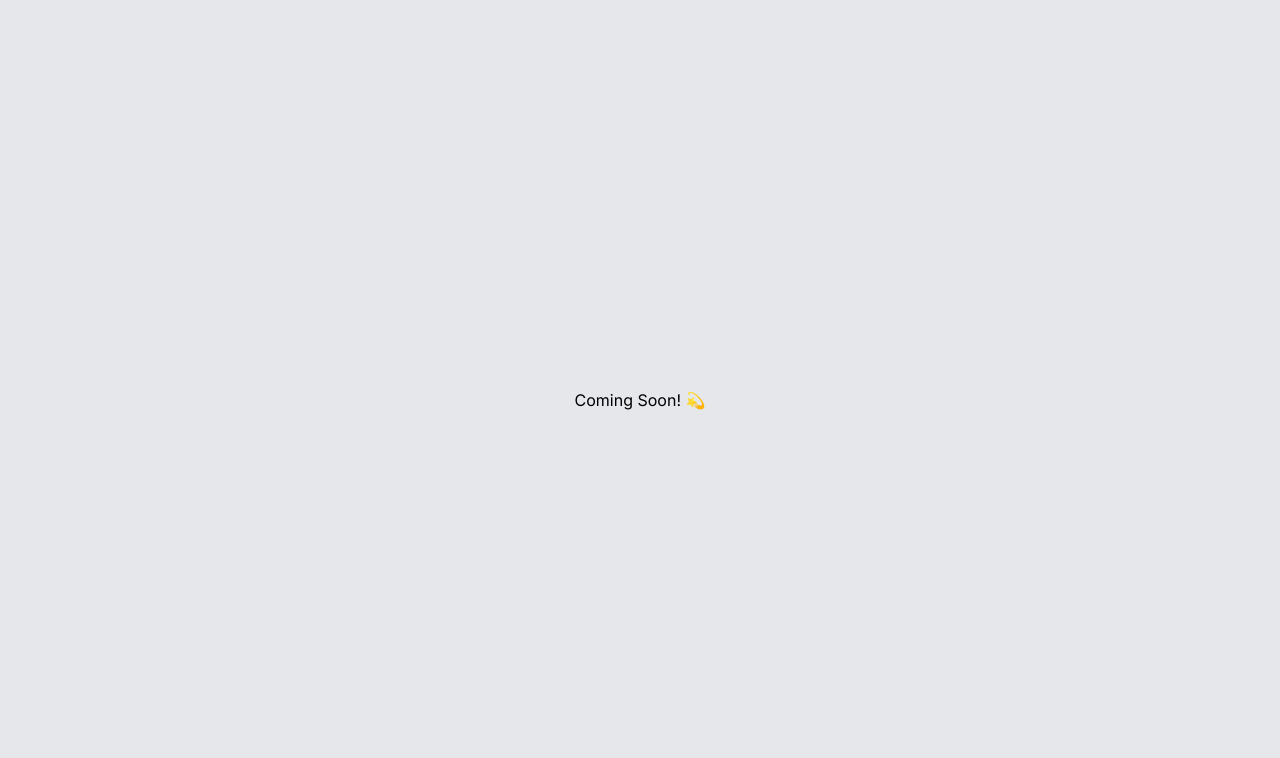
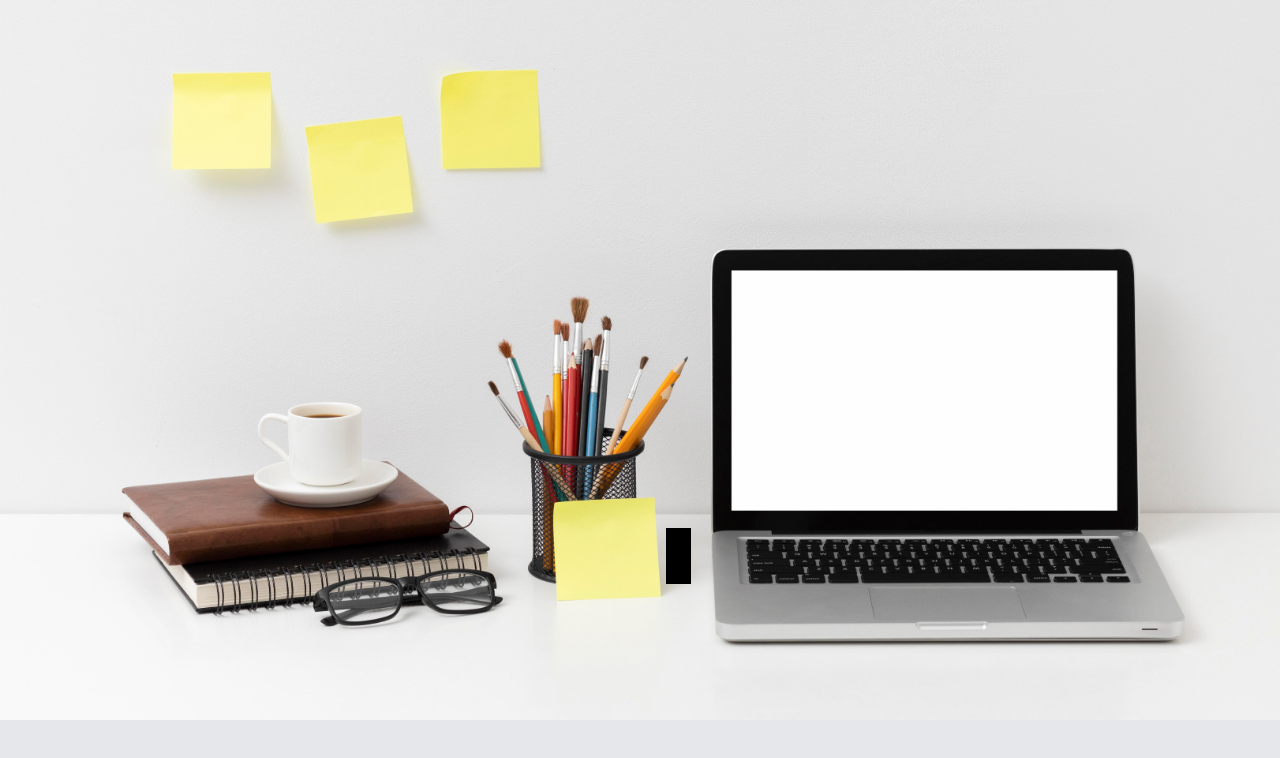
Before and after one commit to irvinhalen/irvinhalen.github.io, a Next.js app: page / in a window 1280 px wide. Shown: the top 758 px of the page. Built offline with nearby package versions, Linux system fonts and the light colour scheme.

Commit message:
Link to Page

```diff
--- a/app/page.tsx
+++ b/app/page.tsx
@@ -1,23 +1,24 @@
 import Image from "next/image";
 import background from '../public/Mii/desk.jpg';
+import Link from "next/link";
 
 export default function Home() {
   return (
     <main className='flex min-h-screen flex-col items-center justify-center bg-gray-200'>
-      <h1>Coming Soon! 💫</h1>
-      {/* <div className='relative h-screen w-screen flex items-center justify-center'>
+      <div className='relative h-screen w-screen flex items-center justify-center'>
         <Image
           src={background}
           alt="desk"
           loading="lazy"
           className="absolute top-0 right-0 bottom-0 left-0 object-contain pointer-events-none"
         />
-        <a
-          href="#"
-          className="absolute left-[52%] right-[46%] top-[66%] bottom-[27%] bg-black"
-        >
-        </a>
-      </div> */}
+          <Link
+            href="/gamer"
+            target="_blank"
+            rel="noopener noreferrer"
+            className="absolute left-[52%] right-[46%] top-[66%] bottom-[27%] bg-black"
+          />
+      </div>
     </main>
   );
 }
```
